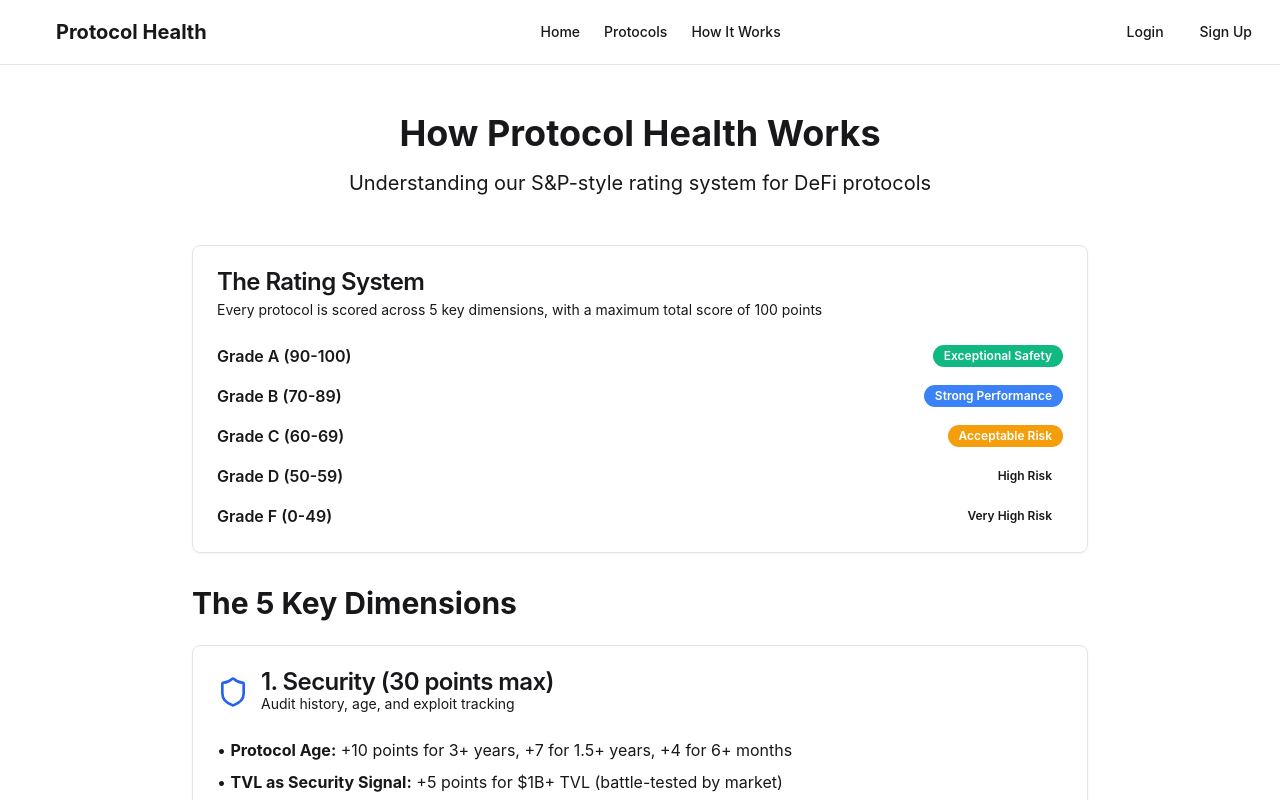
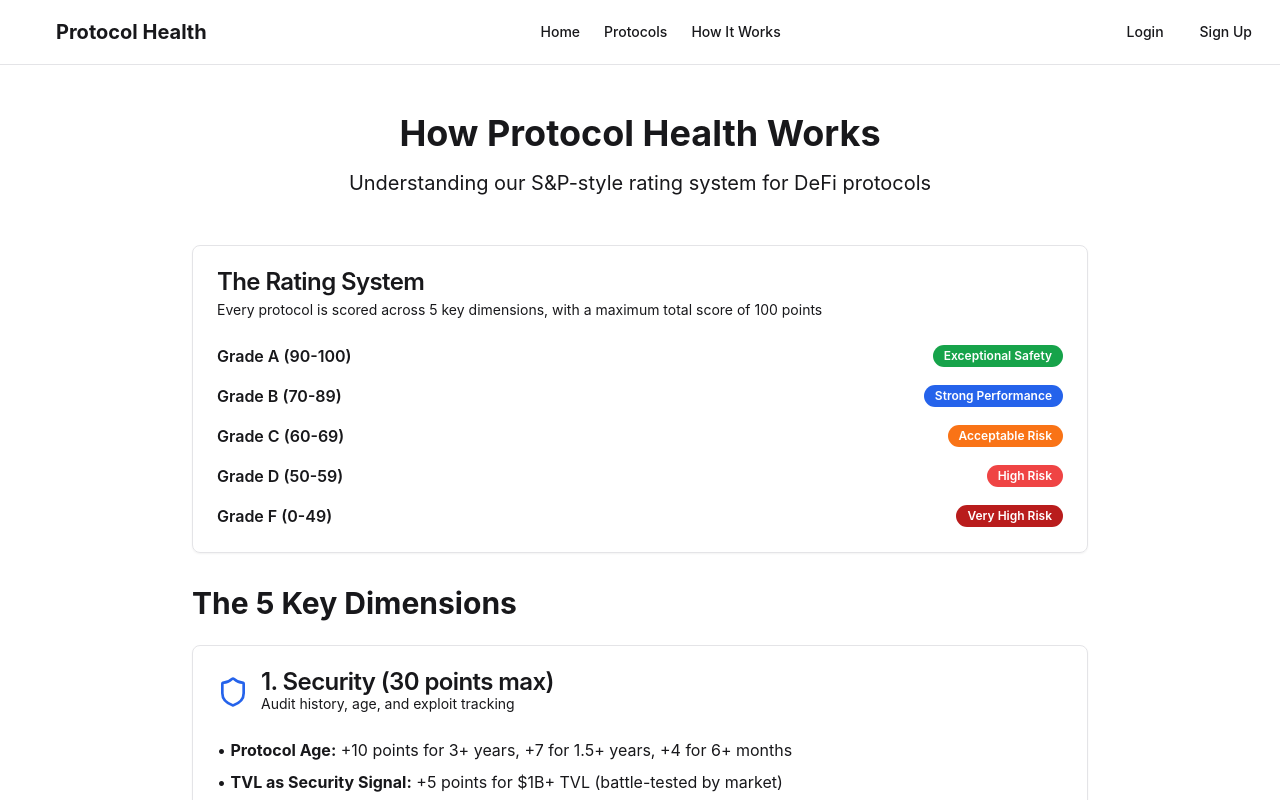
Before and after one commit to Cryptoshovelbot/protocol-health, a Next.js app: page /how-it-works in a window 1280 px wide. Shown: the top 800 px of the page. Built offline with nearby package versions, Linux system fonts and the light colour scheme; no server answers.

Commit message:
Add colors to D and F grade badges

```diff
--- a/app/how-it-works/page.tsx
+++ b/app/how-it-works/page.tsx
@@ -29,23 +29,23 @@ export default function HowItWorksPage() {
               <div className="space-y-4">
                 <div className="flex justify-between items-center">
                   <span className="font-semibold">Grade A (90-100)</span>
-                  <Badge className="bg-grade-a text-white">Exceptional Safety</Badge>
+                  <Badge className="bg-green-600 text-white">Exceptional Safety</Badge>
                 </div>
                 <div className="flex justify-between items-center">
                   <span className="font-semibold">Grade B (70-89)</span>
-                  <Badge className="bg-grade-b text-white">Strong Performance</Badge>
+                  <Badge className="bg-blue-600 text-white">Strong Performance</Badge>
                 </div>
                 <div className="flex justify-between items-center">
                   <span className="font-semibold">Grade C (60-69)</span>
-                  <Badge className="bg-grade-c text-white">Acceptable Risk</Badge>
+                  <Badge className="bg-orange-500 text-white">Acceptable Risk</Badge>
                 </div>
                 <div className="flex justify-between items-center">
                   <span className="font-semibold">Grade D (50-59)</span>
-                  <Badge variant="destructive">High Risk</Badge>
+                  <Badge className="bg-red-500 text-white">High Risk</Badge>
                 </div>
                 <div className="flex justify-between items-center">
                   <span className="font-semibold">Grade F (0-49)</span>
-                  <Badge variant="destructive">Very High Risk</Badge>
+                  <Badge className="bg-red-700 text-white">Very High Risk</Badge>
                 </div>
               </div>
             </CardContent>
```
